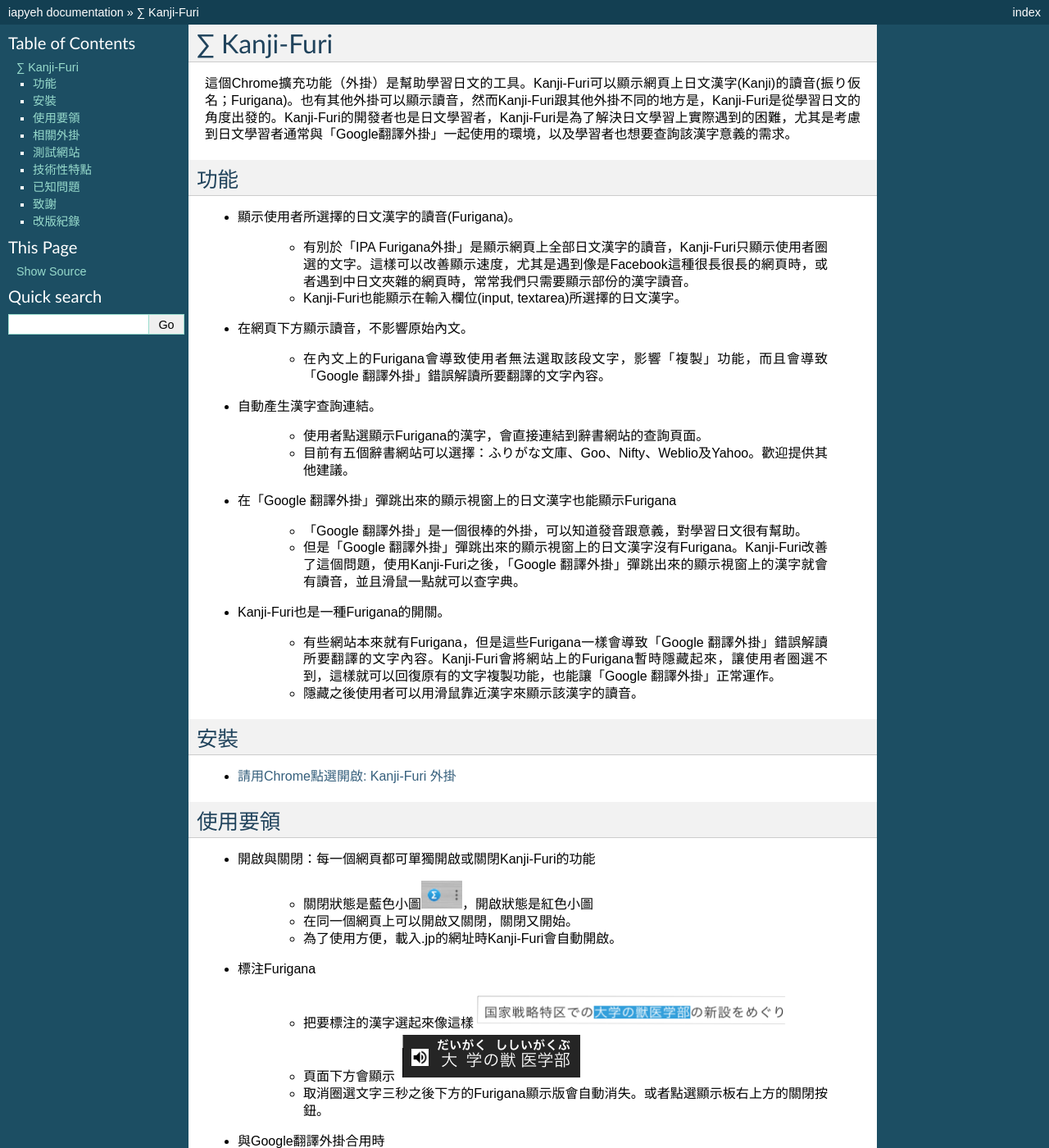
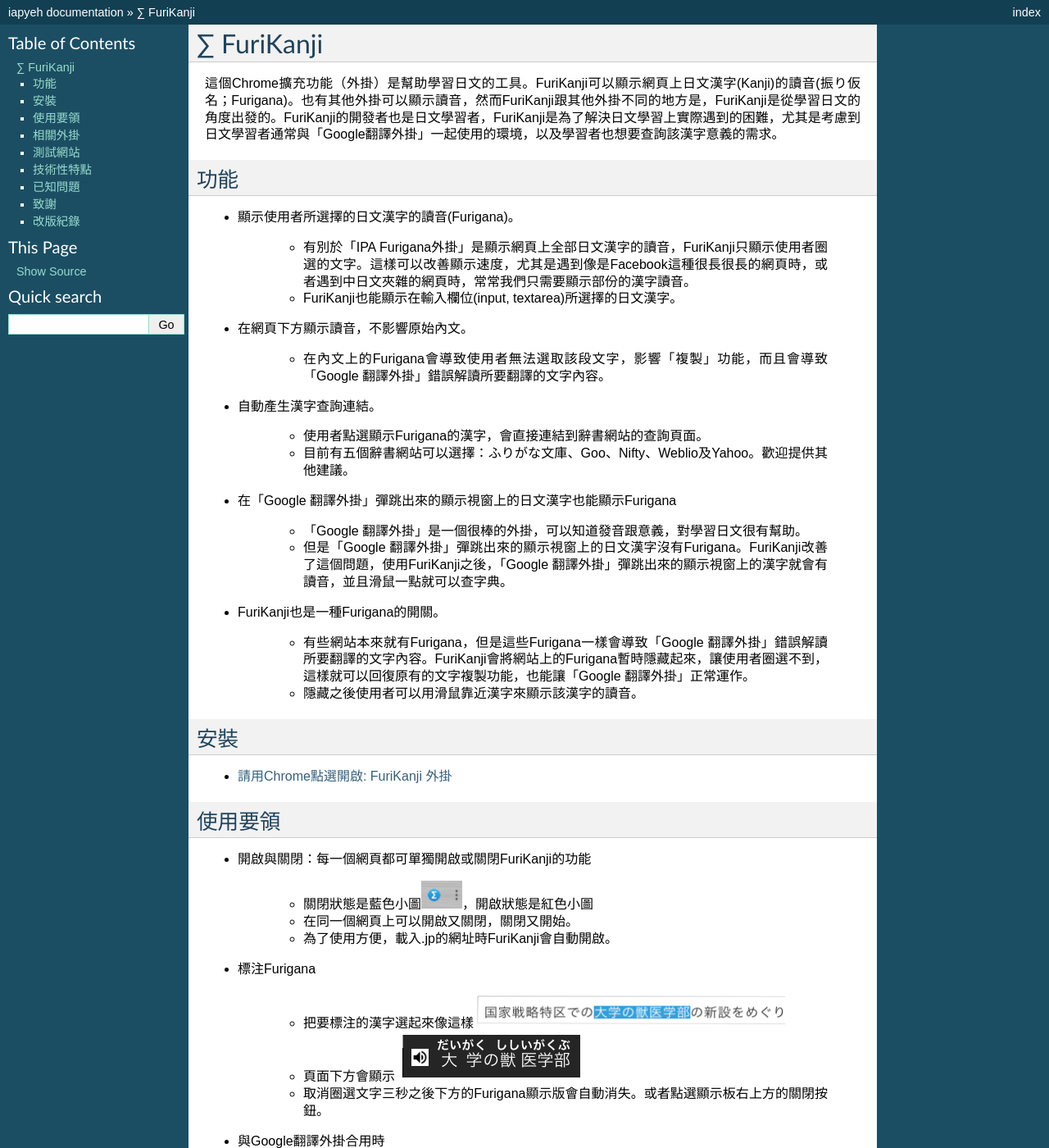
Before and after one commit to iapyeh/iapyeh, a Sphinx documentation site: the page built from docs/blogs/myworks/I.F.Add-on.rst, in a window 1280 px wide and 1400 px high. Shown: the whole window at 82% size. Built offline with Sphinx 7.4.7, drawn with Linux system fonts in a browser that asks for light colours; some of the changed text lies outside the part shown.

Commit message:
Google Docs reST Editor@2017-5-30 9:58:45

```diff
--- a/docs/blogs/myworks/I.F.Add-on.rst
+++ b/docs/blogs/myworks/I.F.Add-on.rst
@@ -1,10 +1,10 @@
 
-.. _h216f97e52646c696d7d4a6d624b5c:
+.. _h1419777c3c3c80315a6f167d3e326d5d:
 
-∑ Kanji-Furi
-************
+∑ FuriKanji
+***********
 
-這個Chrome擴充功能（外掛）是幫助學習日文的工具。Kanji-Furi可以顯示網頁上日文漢字(Kanji)的讀音(振り仮名；Furigana)。也有其他外掛可以顯示讀音，然而Kanji-Furi跟其他外掛不同的地方是，Kanji-Furi是從學習日文的角度出發的。Kanji-Furi的開發者也是日文學習者，Kanji-Furi是為了解決日文學習上實際遇到的困難，尤其是考慮到日文學習者通常與「Google翻譯外掛」一起使用的環境，以及學習者也想要查詢該漢字意義的需求。
+這個Chrome擴充功能（外掛）是幫助學習日文的工具。FuriKanji可以顯示網頁上日文漢字(Kanji)的讀音(振り仮名；Furigana)。也有其他外掛可以顯示讀音，然而FuriKanji跟其他外掛不同的地方是，FuriKanji是從學習日文的角度出發的。FuriKanji的開發者也是日文學習者，FuriKanji是為了解決日文學習上實際遇到的困難，尤其是考慮到日文學習者通常與「Google翻譯外掛」一起使用的環境，以及學習者也想要查詢該漢字意義的需求。
 
 .. _h1634483c7822441972316c7301545:
 
@@ -13,9 +13,9 @@
 
 * 顯示使用者所選擇的日文漢字的讀音(Furigana)。
 
-    * 有別於「IPA Furigana外掛」是顯示網頁上全部日文漢字的讀音，Kanji-Furi只顯示使用者圈選的文字。這樣可以改善顯示速度，尤其是遇到像是Facebook這種很長很長的網頁時，或者遇到中日文夾雜的網頁時，常常我們只需要顯示部份的漢字讀音。
+    * 有別於「IPA Furigana外掛」是顯示網頁上全部日文漢字的讀音，FuriKanji只顯示使用者圈選的文字。這樣可以改善顯示速度，尤其是遇到像是Facebook這種很長很長的網頁時，或者遇到中日文夾雜的網頁時，常常我們只需要顯示部份的漢字讀音。
 
-    * Kanji-Furi也能顯示在輸入欄位(input, textarea)所選擇的日文漢字。
+    * FuriKanji也能顯示在輸入欄位(input, textarea)所選擇的日文漢字。
 
 * 在網頁下方顯示讀音，不影響原始內文。
 
@@ -31,11 +31,11 @@
 
     * 「Google 翻譯外掛」是一個很棒的外掛，可以知道發音跟意義，對學習日文很有幫助。
 
-    * 但是「Google 翻譯外掛」彈跳出來的顯示視窗上的日文漢字沒有Furigana。Kanji-Furi改善了這個問題，使用Kanji-Furi之後，「Google 翻譯外掛」彈跳出來的顯示視窗上的漢字就會有讀音，並且滑鼠一點就可以查字典。
+    * 但是「Google 翻譯外掛」彈跳出來的顯示視窗上的日文漢字沒有Furigana。FuriKanji改善了這個問題，使用FuriKanji之後，「Google 翻譯外掛」彈跳出來的顯示視窗上的漢字就會有讀音，並且滑鼠一點就可以查字典。
 
-* Kanji-Furi也是一種Furigana的開關。
+* FuriKanji也是一種Furigana的開關。
 
-    * 有些網站本來就有Furigana，但是這些Furigana一樣會導致「Google 翻譯外掛」錯誤解讀所要翻譯的文字內容。Kanji-Furi會將網站上的Furigana暫時隱藏起來，讓使用者圈選不到，這樣就可以回復原有的文字複製功能，也能讓「Google 翻譯外掛」正常運作。
+    * 有些網站本來就有Furigana，但是這些Furigana一樣會導致「Google 翻譯外掛」錯誤解讀所要翻譯的文字內容。FuriKanji會將網站上的Furigana暫時隱藏起來，讓使用者圈選不到，這樣就可以回復原有的文字複製功能，也能讓「Google 翻譯外掛」正常運作。
 
     * 隱藏之後使用者可以用滑鼠靠近漢字來顯示該漢字的讀音。
 
@@ -51,13 +51,13 @@
 使用要領
 ========
 
-* 開啟與關閉：每一個網頁都可單獨開啟或關閉Kanji-Furi的功能
+* 開啟與關閉：每一個網頁都可單獨開啟或關閉FuriKanji的功能
 
     * 關閉狀態是藍色小圖\ |IMG1|\ ，開啟狀態是紅色小圖
 
     * 在同一個網頁上可以開啟又關閉，關閉又開始。
 
-    * 為了使用方便，載入.jp的網址時Kanji-Furi會自動開啟。
+    * 為了使用方便，載入.jp的網址時FuriKanji會自動開啟。
 
 * 標注Furigana
 
@@ -77,9 +77,11 @@
 
     * 將滑鼠移到有Furigana標注的漢字上方後，點選該漢字就可以開啟查詢頁面。
 
-    * 預設的查詢的辞書是 「ふりがな文庫」。
+    * \ |IMG7|\
 
-    * 切換到其他辞書的按鈕會顯示在查詢網站的「查詢」按鈕旁邊。按下綠色按鈕後點選辞書名稱即可。\ |IMG7|\
+    * FuriKanji預設的查詢的辞書是 「ふりがな文庫」。這個網站是Furigana的專門網站，速度快，而且沒有廣告，是很棒的網站。
+
+    * 切換到其他辞書的按鈕會顯示在查詢網站的「查詢」按鈕旁邊。按下綠色按鈕後點選辞書名稱即可。\ |IMG8|\
 
 .. _h174fb648377959437b5c1f697c1c40:
 
@@ -106,15 +108,15 @@
 
 * 節省資源
 
-    * Kanji-Furi是一種開關型的外掛，當使用者在網頁上啟動之後才會運作。其他像是「Google 翻譯外掛」是所有網頁都會自動運作，這樣會讓Chrome瀏覽器消耗比較多的系統資源。使用者可以需要的時候才開啟Kanji-Furi，並且在不需要的時候關閉它。
+    * FuriKanji是一種開關型的外掛，當使用者在網頁上啟動之後才會運作。其他像是「Google 翻譯外掛」是所有網頁都會自動運作，這樣會讓Chrome瀏覽器消耗比較多的系統資源。使用者可以需要的時候才開啟FuriKanji，並且在不需要的時候關閉它。
 
-    * 當使用者離開Chrome，切換到其他應用程式(例如Word)，或者切換到其他網頁（例如Google)，也就是Kanji-Furi所運作的視窗(frame)失去使用者的焦點(focus)時，Kanji-Furi會暫時停止運作。這也是為了替Chrome節省系統資源而設計的功能。
+    * 當使用者離開Chrome，切換到其他應用程式(例如Word)，或者切換到其他網頁（例如Google)，也就是FuriKanji所運作的視窗(frame)失去使用者的焦點(focus)時，FuriKanji會暫時停止運作。這也是為了替Chrome節省系統資源而設計的功能。
 
 * 子網頁(iframe)內仍可運作
 
-    * 子網頁inner-frame是包在主網頁內的網頁，很多外掛無法在子網頁內正常運作，因為這些子網頁經常會有動態創建與消滅的情況，結構上與主網頁有區別。Kanji-Furi可以在子網頁內正常運作。
+    * 子網頁inner-frame是包在主網頁內的網頁，很多外掛無法在子網頁內正常運作，因為這些子網頁經常會有動態創建與消滅的情況，結構上與主網頁有區別。FuriKanji可以在子網頁內正常運作。
 
-    * 小於500x500的子網頁，Kanji-Furi視為廣告性子網頁，Kanji-Furi不會運作。
+    * 小於500x500的子網頁，FuriKanji視為廣告性子網頁，FuriKanji不會運作。
 
 .. _h174fb648377959437b5c1f697c1c40:
 
@@ -145,7 +147,7 @@
 +---------+----------------------------------------------------------------------------------------------------------+
 |1.17.5.29|* 為了在Google翻譯外掛提供Furigana，所以單獨提供Furigana功能。如此一來，導致使用者不必再安裝IPA Furigana。|
 |         |                                                                                                          |
-|         |* 從I.F. Add-on改名為Kanji-Furi                                                                           |
+|         |* 從I.F. Add-on改名為FuriKanji                                                                            |
 +---------+----------------------------------------------------------------------------------------------------------+
 |1.17.5.26|讓\ |LINK6|\ 可與Google翻譯外掛一起使用。                                                                 |
 +---------+----------------------------------------------------------------------------------------------------------+
@@ -158,7 +160,7 @@
 
 .. |LINK1| raw:: html
 
-    <a href="https://chrome.google.com/webstore/detail/if-add-on/plpdljndcikodkdhcbcbfnbmeplcjdeh" target="_blank">請用Chrome點選開啟: Kanji-Furi 外掛</a>
+    <a href="https://chrome.google.com/webstore/detail/if-add-on/plpdljndcikodkdhcbcbfnbmeplcjdeh" target="_blank">請用Chrome點選開啟: FuriKanji 外掛</a>
 
 .. |LINK2| raw:: html
 
@@ -210,5 +212,9 @@
    :width: 296 px
 
 .. |IMG7| image:: static/I_F_Add-on_7.png
+   :height: 98 px
+   :width: 300 px
+
+.. |IMG8| image:: static/I_F_Add-on_8.png
    :height: 224 px
    :width: 348 px
```
